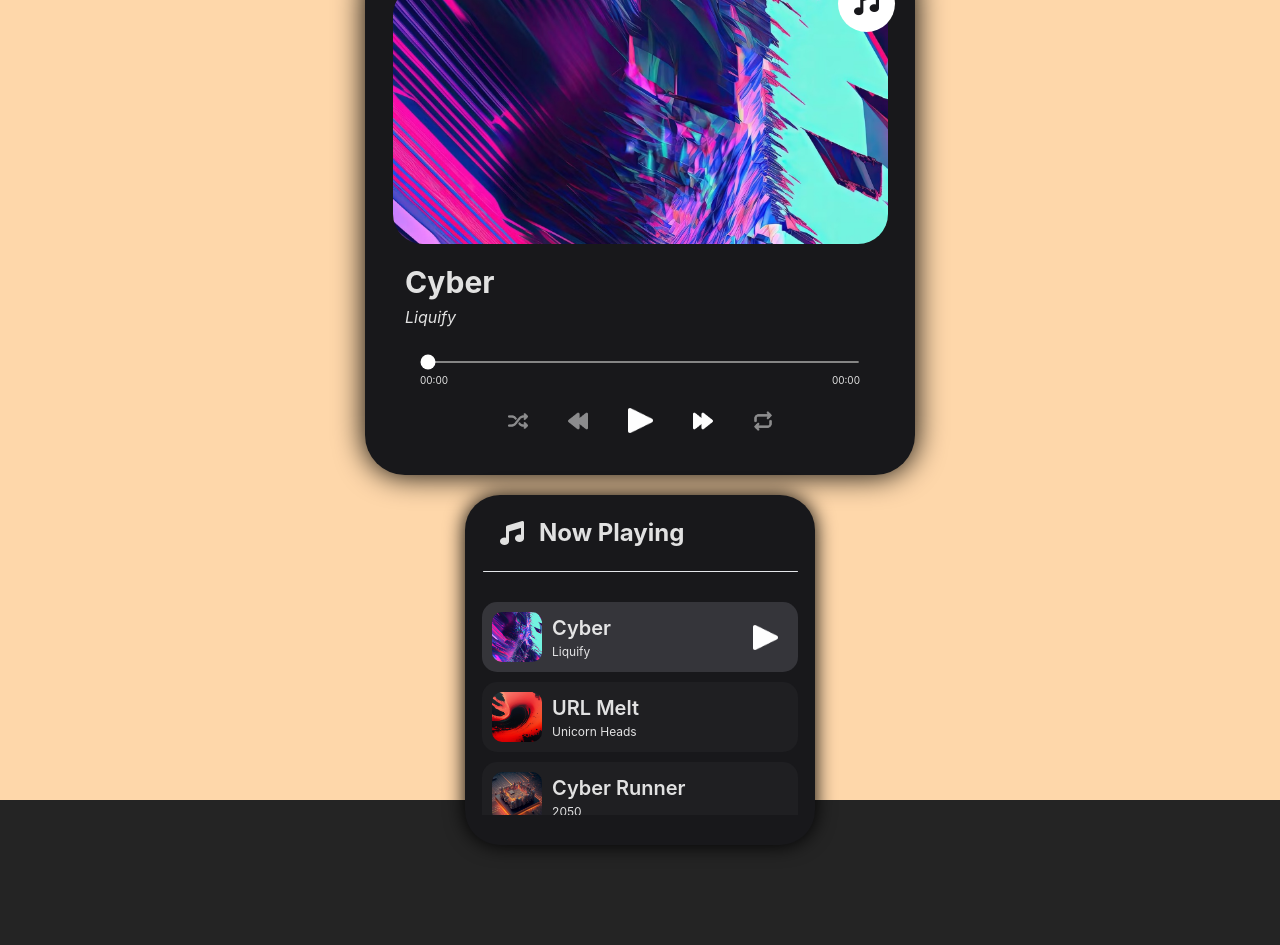
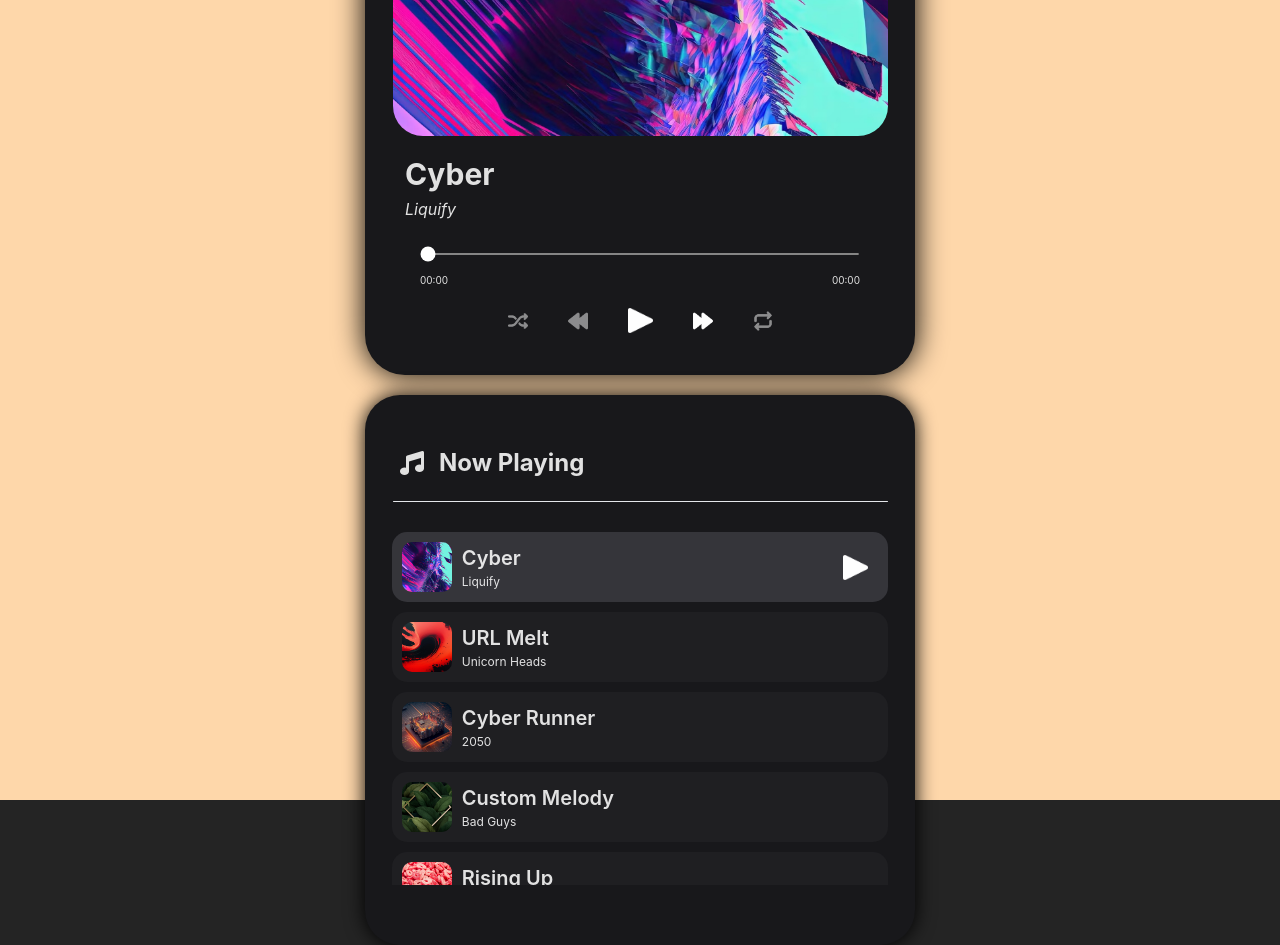
Before and after one commit to kinxori/Music-Media-Player-PRACTICE, a React (Vite) app: page / in a window 1280 px wide. Before the commit the page ends 845 px from the top, so only its background shows below. Built offline with nearby package versions, Linux system fonts and the light colour scheme.

Commit message:
css for tablet media query added to playlist display

```diff
--- a/src/App.tsx
+++ b/src/App.tsx
@@ -425,7 +425,7 @@ function App() {
             </div> */}
               </div>
             </div>
-            <div className="w-[80%] flex flex-col justify-center items-center ">
+            <div className="w-[80%] flex flex-col justify-center items-center md:gap-2 ">
               <audio src={currentSong.src} ref={currentAudioRef} />
               <input
                 type="range"
@@ -525,7 +525,11 @@ function App() {
             </div>
           </div>
         </div>
-        <div className=" relative h-[350px] w-[350px] bg-zinc-900 flex rounded-[35px] drop-shadow-[0px_0px_10px_rgba(0,0,0,1)] flex-col justify-start items-center ">
+        <div
+          className="flex-col justify-start items-center relative bg-zinc-900 flex h-[350px] w-[350px]  rounded-[35px] drop-shadow-[0px_0px_10px_rgba(0,0,0,1)]
+        md:h-[550px] md:w-[550px] md:py-[30px] md:px-[0px]
+        "
+        >
           <h2 className="text-[24px] flex mr-auto items-center font-bold m-5 h-min">
             <i className="fa-solid fa-music  mx-[15px] text-[24px]"></i>Now Playing
           </h2>
```
